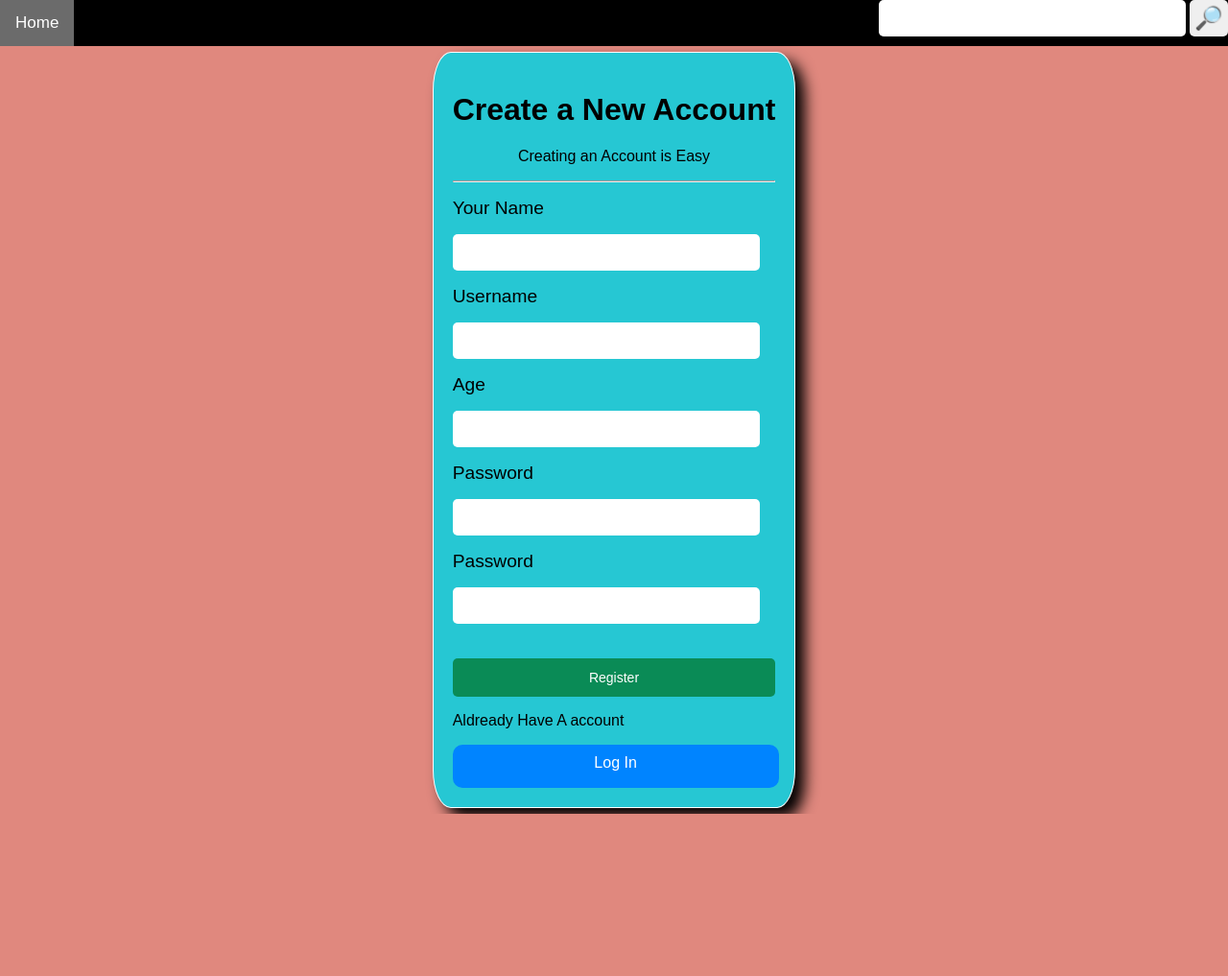
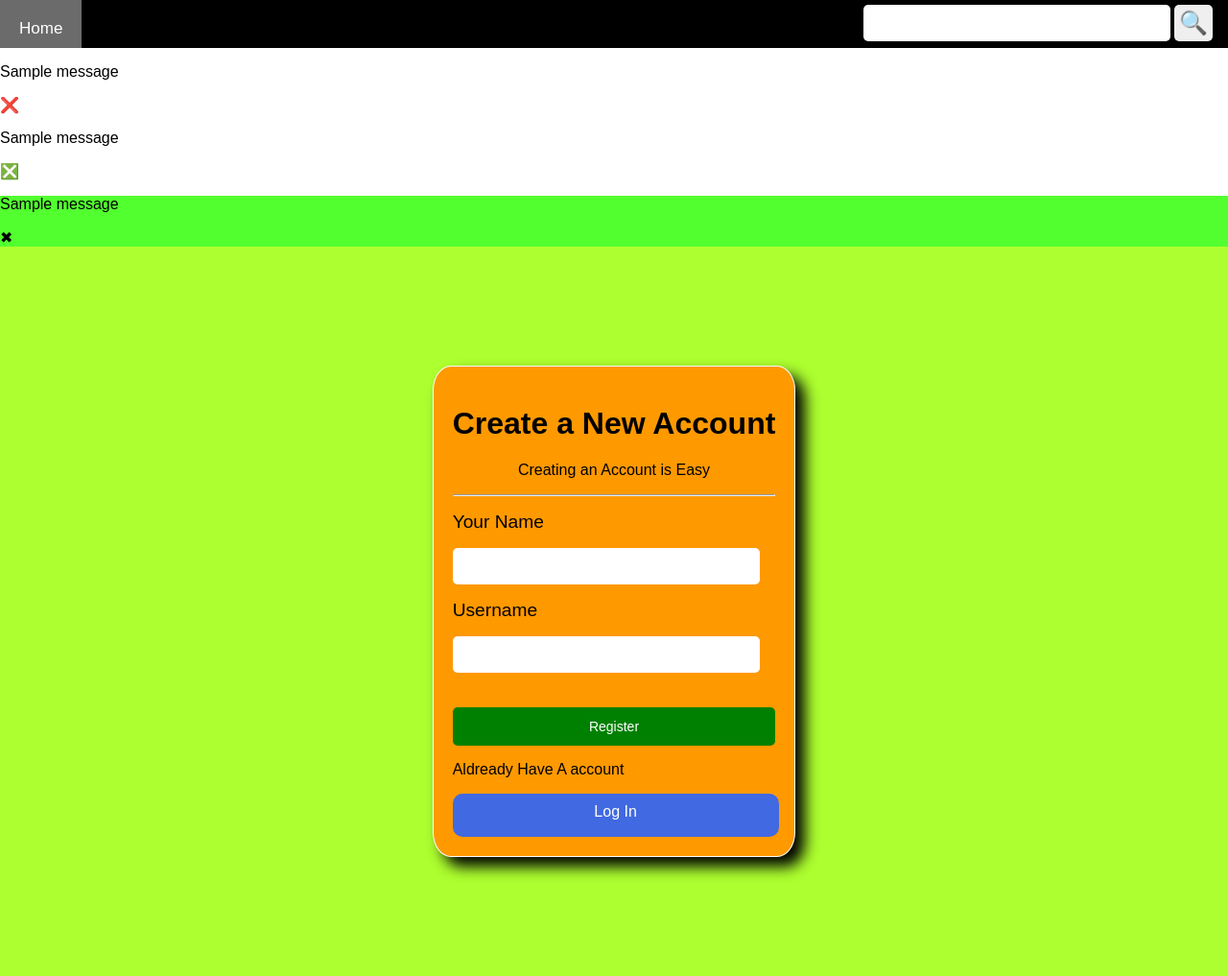
Before and after one commit to AreospaceEnginer-1/Accounting, a Flask app: page /register in a window 1280 px wide. Shown: the whole page at 96% size. Before the commit the page ends 848 px from the top, so only its background shows below. Run offline with Flask 2, Linux system fonts and the light colour scheme; tables that the repository leaves empty hold one stand-in row (values such as "Sample post"); one stand-in notice (Sample message) is shown; some libraries are stand-ins or nearby versions.

Commit message:
Made major changes

```diff
--- a/WTF.py
+++ b/WTF.py
@@ -1,20 +1,28 @@
-from flask_wtf.form import FlaskForm
-from flask_wtf import RecaptchaField
-from wtforms.fields.numeric import IntegerField
-from wtforms.fields.simple import PasswordField, StringField, SubmitField
-from wtforms.validators import DataRequired, Email
+from flask_wtf import FlaskForm
+from wtforms import StringField, PasswordField, BooleanField, SubmitField
+from wtforms.validators import DataRequired
+
+class LoginForm(FlaskForm):
+    username = StringField('Username', validators=[DataRequired()])
+    password = PasswordField('Password', validators=[DataRequired()])
+    remember_me = BooleanField('Remember Me')
+    submit = SubmitField('Sign In')
 
 class Register(FlaskForm):
-   name = StringField("Your Name", validators = [DataRequired()])
-   username = StringField("Username", validators = [DataRequired()])
-   email = StringField("Username", validators = [DataRequired(), Email()])
-   age = IntegerField("Age", validators=[DataRequired()])
-   password = PasswordField("Password", validators = [DataRequired()])
-   c_password = PasswordField("Password", validators = [DataRequired()])
-   recaptcha = RecaptchaField()
+   name = StringField("Your Name", validators = [DataRequired("Please give a username")])
+   username = StringField("Username", validators = [DataRequired("Please give a username")])
+   # email = StringField("Email", validators=[DataRequired("Please give a email"),
+   #    Email("Enter a valid email")])
+   # age = IntegerField("Age", validators=[DataRequired("Please give a age")])
+   # password = PasswordField("Password", validators = [DataRequired("Please give a password"),
+   #     EqualTo('c_password', message="Your password is not equal to your confirm password")])
+   # c_password = PasswordField("Confirm Password", validators = [DataRequired("Please confirm your password")])
    submit = SubmitField("Register")
 
 class Login(FlaskForm):
    username = StringField("Username", validators = [DataRequired()])
    password = PasswordField("Password", validators = [DataRequired()])
    submit = SubmitField("Login")
+
+class Search(FlaskForm):
+   data = StringField("Search")
--- a/main.py
+++ b/main.py
@@ -1,17 +1,16 @@
-from flask import Flask, request, render_template, redirect, url_for
-from WTF import Login, Register
+from flask import Flask, render_template, redirect, url_for, flash
+from WTF import Login, Register, Search, LoginForm
+from flask_login import UserMixin
 from flask_sqlalchemy import SQLAlchemy
-from SECRET import secret_key, private_key
+from SECRET import secret_key
 
 web_page = Flask(__name__, template_folder='templates')
 web_page.config["SECRET_KEY"] = secret_key
 web_page.config["SQLALCHEMY_DATABASE_URI"] = "sqlite:///users.db"
-web_page.config['RECAPTCHA_USE_SSL'] = False
-web_page.config['RECAPTCHA_USE_TSL'] = True
-web_page.config['RECAPTCHA_PUBLIC_KEY'] = 'CS$3^PKEY'
-web_page.config['RECAPTCHA_PRIVATE_KEY'] = private_key
-web_page.config['RECAPTCHA_OPTIONS'] = {'theme': 'white'}
+web_page.config["SQLALCHEMY_TRACK_MODIFICATIONS"] = False
 db = SQLAlchemy(web_page)
+
+forms = list()
 
 # def get_uname(request):
 
@@ -36,6 +35,27 @@
 #     response = make_response('This site uses cookies')
 #     response.set_cookie(head, u_name_pass)
 
+class Jinja2_NOT_ReadableError(Exception): pass
+
+class Accounts(db.Model):
+    Id = db.Column(db.Integer, primary_key = True)
+    Name = db.Column(db.String(50), nullable = False)
+    U_name = db.Column(db.String(30), nullable = False, unique = True)
+    # Email = db.Column(db.String(50), nullable = False, unique = True)
+    # Age = db.Column(db.Integer, nullable = False)
+
+    def __repr__(self):
+      return """Your username is %s...
+                Yoo... %s
+                Your password is hashed and secure
+                To hackers your Password is: %s (simplified)
+                """.format(self.U_name, self.Name, "ha28$" + "hashed password"[::5])
+
+@web_page.context_processor
+def base():
+    search = Search()
+    return dict(search = search, forms = forms)
+
 
 @web_page.errorhandler(404)
 def ERROR404(error):
@@ -48,17 +68,50 @@
 def home():
     return render_template('home.html')
 
+@web_page.route('/search', methods = ["GET", "POST"])
+def search():
+    return "etwzbwetrbxtz zs"
 
 @web_page.route('/register', methods = ["GET", "POST"])
 def register():
     form = Register()
-    return render_template("sign-in.html", form = form)
+    forms.append(form)
+    users = Accounts.query.order_by(Accounts.Name)
+    if form.validate_on_submit():
+        # sim_e_user = Accounts.query.filter_by(Email=form.email.data).first()
+        sim_u_user = Accounts.query.filter_by(U_name=form.username.data)
+        # if sim_e_user:
+        #     flash(f"Someone already has this email address - {form.email.data}")
+        if sim_u_user:
+             flash(f"Someone already has this username - {form.username.data}", category = "warning")
+        if not (sim_u_user): # and sim_e_user):
+            # Email = form.email.data , Age = form.age.data)
+            new_user = Accounts(Name = form.name.data, U_name = form.username.data)
+            db.session.add(new_user)
+            db.session.commit()
+            form.username.data = ''
+            form.name.data = ''
+            flash("Your Registration has been succesfull", category="info")
+            flash("Login Here", category="info")
+            return render_template("log-in.html", form = form)
+    else:
+        return render_template("sign-in.html", form = form, users = users)
 
 @web_page.route("/login", methods = ["GET", "POST"])
 def login():
     form = Login()
+    loc = len(forms)
+    forms.append(form)
+    forms.pop(loc)
     return render_template("log-in.html", form = form)
+
+@web_page.route("/diffin")
+def diffin():
+    form = LoginForm()
+    return render_template('diffin.html', title='Sign In', form=form)
+
 
 if __name__ == '__main__':
     web_page.debug = True
-    web_page.run(debug = True)
+    web_page.run(debug
+     = True)
--- /dev/null
+++ b/static/app.js
@@ -0,0 +1,5 @@
+let close = document.querySelector(".flash-close")
+
+close.addEventListener('click', () => {
+  elem.classList.add("close")
+})
--- a/static/style.css
+++ b/static/style.css
@@ -1,6 +1,7 @@
 body {
     margin: 0;
     font-family: Arial, Helvetica, sans-serif;
+    background-image: none;
 }
 
 
@@ -17,8 +18,8 @@
 }
 
 .my-form {
-    background-color: rgb(224, 136, 126);
-    height: 100vh;
+    background-color: greenyellow;
+    height: 95vh;
     display: flex;
     flex-direction: column;
     align-items: center;
@@ -39,7 +40,7 @@
     font-size: 14px;
     width: 100%;
 
-    background-color: rgb(10, 139, 86);
+    background-color: green;
     border: none;
     color: white;
     cursor: pointer;
@@ -47,11 +48,9 @@
 
 }
 
-#sign-btn:hover {
-    background-color: rgba(53, 175, 49, 0.744);
-
+.sign_btn:hover{
+    background-color: palegreen;
 }
-
 
 #login-checkbox {
     margin-top: 12px;
@@ -65,14 +64,14 @@
     padding: 20px;
     border-radius:  5%;
     box-shadow: 10px 10px 15px black;
-    background-color: rgb(38, 199, 211);
+    background-color: rgb(255, 153, 0);
 }
 
 .Btn a{
     display: block;
     width: 95%;
     height: 25px;
-    background: rgb(0, 132, 255);
+    background: royalblue;
     padding: 10px;
     text-align: center;
     border-radius: 10px;
@@ -82,7 +81,7 @@
 }
 
 .Btn a:hover{
-    background: rgba(0, 81, 255, 0.744);
+    background: blue ;
 }
 
 #DOB{
@@ -102,6 +101,7 @@
 
 #header{
     background-color: rgb(0, 0, 0);
+    height: 50px;
     overflow: hidden;
 }
 .nav-bar a{
@@ -111,7 +111,7 @@
 .nav-bar{
     float: left;
     text-align: center;
-    padding: 14px 16px;
+    padding: 20px 20px;
     font-size: 17px;
 }
 .nav-bar:hover{
@@ -121,6 +121,39 @@
 #search{
     float: right;
     align-content: center;
-    padding-left: 1rem;
+    padding-right: 1rem;
+}
 
+#search input{
+    max-height: 5rem;
+    margin-top: 5px;
+    margin-bottom: 5px;
 }
+
+#search-data{
+    max-height: 5rem;
+    margin-top: 5px;
+    margin-bottom: 5px;
+}
+
+.flash{
+    text-decoration-color: white;
+    max-height: 2cm;
+    float: top;
+}
+
+.flash-warning{
+    background-color: rgb(255, 153, 0);
+}
+
+.flash-warning{
+    background-color: red;
+}
+
+.flash-warning{
+    background-color: rgb(82, 255, 47);
+}
+
+.close {
+    display: none;
+  }
--- a/templates/base.html
+++ b/templates/base.html
@@ -5,20 +5,54 @@
     <meta http-equiv="X-UA-Compatible" content="IE=edge">
     <meta name="viewport" content="width=device-width, initial-scale=1.0">
     <link rel="stylesheet" href="{{ url_for('static', filename='style.css') }}">
-    <title>SHAMITH ACCOUNTING</title>
+    <title>{% block title %}{% endblock %}</title>
 </head>
 <body>
+    <script src="app.js"></script>
     <div id="header">
             <div class = 'nav-bar'>
                 <a href="{{url_for('home')}}">Home</a>
             </div>
             <form action="/search" method = 'post'>
                 <div id="search">
-                    <input type="text" name="search">
-                    <input type="submit" value="&#x1F50E;&#xFE0E;">
+                    {{ search.data(id = "search-data") }}
+                    <input type="submit", value="&#x1F50D;">
                 </div>
             </form>
     </div>
+    {% for message in get_flashed_messages(category_filter="error") %}
+    <div class="flash flash-error">
+        <p class="flash-message">{{ message }}</p>
+        <btn class="flash-close">&#10060;</btn>
+    </div>
+    {% endfor %}
+
+    {% for message in get_flashed_messages(category_filter="info") %}
+    <div class="flash flash-info">
+        <p class="flash-message">{{ message }}</p>
+        <btn class="flash-close">&#10062;</btn>
+    </div>
+    {% endfor %}
+
+    {% for message in get_flashed_messages(category_filter="warning") %}
+    <div class="flash flash-warning">
+        <p class="flash-message">{{ message }}</p>
+        <btn class="flash-close">&#10006;</btn>
+    </div>
+    {% endfor %}
+
+    {% for form in forms %}
+        {% for field in form.fields %}
+            {% for error in field.errors %}
+                <div class="flash flash-error">
+                    <p class="flash-message">{{ error }}</p>
+                    <btn class="flash-close">&#10060;</btn>
+                </div>
+                <br>
+            {% endfor %}
+        {% endfor %}
+    {% endfor %}
+
     {% block content %}
     {% endblock %}
 </body>
--- a/templates/sign-in.html
+++ b/templates/sign-in.html
@@ -1,4 +1,6 @@
 {% extends "base.html" %}
+
+{% block title %} Create Account {% endblock %}
 
 {% block content %}
 
@@ -15,20 +17,25 @@
                 {{ form.username.label(class="block-objects") }} {{ form.username }}
                 <br>
 
-                {{ form.age.label(class="block-objects") }} {{ form.age }}
+                <!--  { form.email.label(class="block-objects") } { form.email }
+                <br> -->
+
+                <!-- { form.age.label(class="block-objects") } { form.age }
                 <br>
 
-                {{ form.password.label(class="block-objects") }} {{ form.password }}
+                { form.password.label(class="block-objects") } { form.password }
                 <br>
 
-                {{ form.c_password.label(class="block-objects") }} {{ form.c_password }}
+                { form.c_password.label(class="block-objects") } { form.c_password } -->
                 <br>
-                <br>
-                {{ form.recaptcha(class="block-objects") }}
 
                 <br>
 
                 {{ form.submit(class="sign-btn") }}
+
+                <!-- % for user in users %
+                    { user.name }
+                % endfor % -->
 
                 <!-- <input type="email" class="block-objects" placeholder="Mobile Number or Email" name="">
                 <textarea name="address" cols="20" rows="5" class="block-objects"  placeholder="Enter your Address"></textarea>
@@ -52,7 +59,7 @@
 
                 <div class = "Btn">
                     <p>Aldready Have A account</p>
-                    <a href="log-in.html">Log In</a>
+                    <a href="/login">Log In</a>
                 </div>
             </div>
         </form>
```
Also changed, not shown: Store.py (deleted, +0 -14 lines), templates/log-in.html (+4 -4 lines), ShamithApp.db (deleted), templates/show.html (line endings or trailing spaces), users.db (added).
